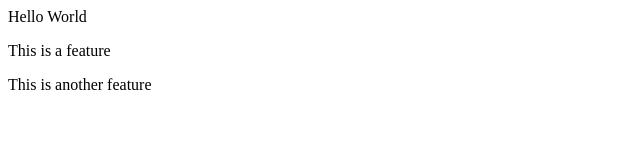
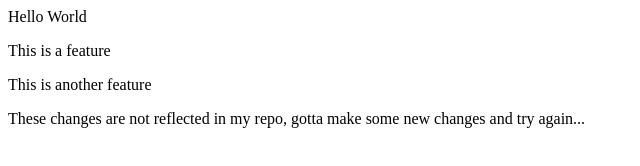
Before and after one commit to Droid-47/LocalRepo, a plain HTML site: page index.html in a window 1280 px wide. Shown: the whole page, without its empty margins (0-640 px from the left). Drawn offline with Linux system fonts and the light colour scheme.

Commit message:
recent change

```diff
--- a/index.html
+++ b/index.html
@@ -1,3 +1,6 @@
 <p> Hello World</p>
 <p> This is a feature </p>
 <p> This is another feature</p>
+<p> These changes are not reflected in my repo,
+    gotta make some new changes and try again...
+</p>
```
